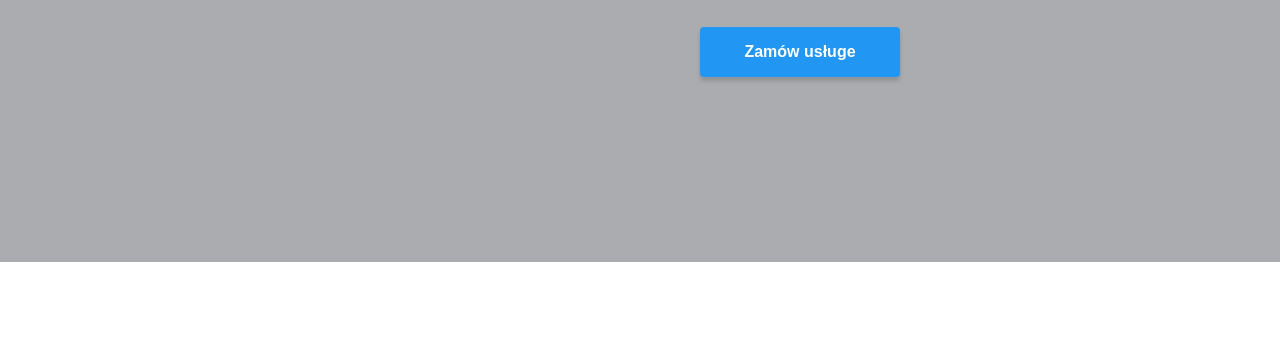
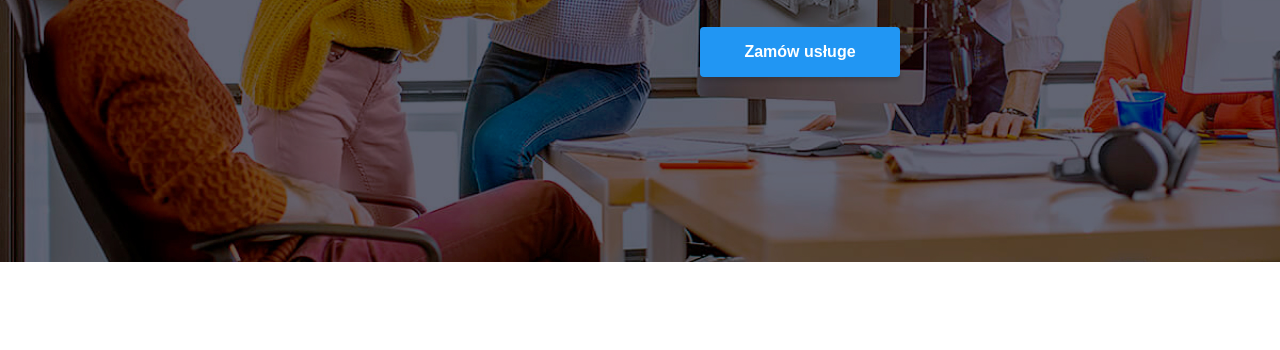
Before and after one commit to DynamicSzymon/goit-markup-hw-04, a plain HTML site: page index.html in a window 1280 px wide. Shown: the part 419-769 px from the top of the page. Drawn offline with Linux system fonts and the light colour scheme; the site is published under a folder, as on GitHub Pages, so addresses that start at the root find nothing.

Commit message:
Update style.css

```diff
--- a/css/style.css
+++ b/css/style.css
@@ -118,7 +118,8 @@ section {
   gap: 30px;
   width: 100%;
   height: 600px;
-  background: rgba(47, 48, 58, 40%) url(/images/bg.jpg);
+  background: rgba(47, 48, 58, 40%);
+  background-image: url(../images/bg.jpg);
   background-blend-mode: darken;
 }
 .top-section-btn {
```
